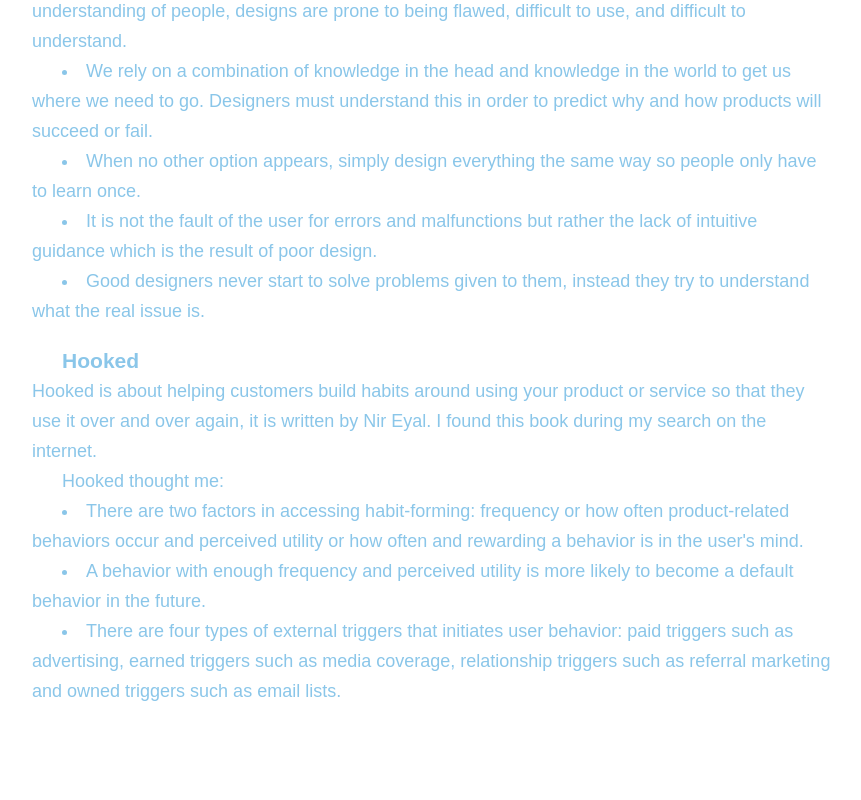
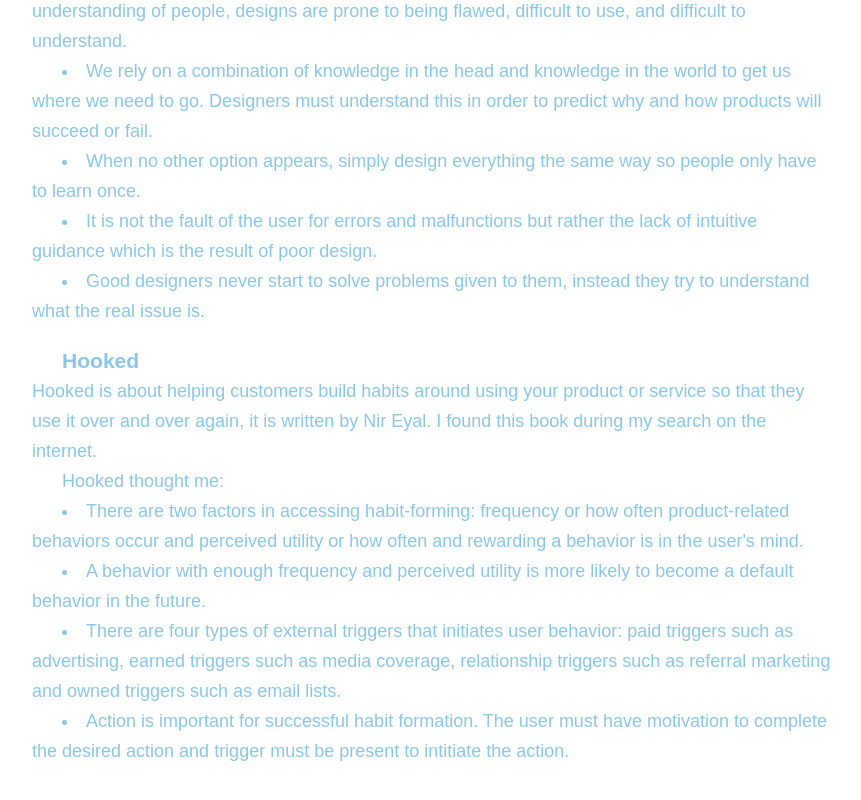
Before and after one commit to paulinemarg/myBlog, a React (Create React App) app: page /books in a window 1280 px wide. Shown: the part 2619-3419 px from the top of the page, without its empty margins (208-1069 px from the left). Before the commit the page ends 3395 px from the top, so only its background shows below. Built offline with nearby package versions, Linux system fonts and the light colour scheme; the HTML template or start-up script is replaced by a standard one.

Commit message:
updated article

```diff
--- a/src/components/pages/Books.jsx
+++ b/src/components/pages/Books.jsx
@@ -56,6 +56,7 @@
             <li>There are two factors in accessing habit-forming: frequency or how often product-related behaviors occur and perceived utility or how often and rewarding a behavior is in the user's mind.</li>
             <li>A behavior with enough frequency and perceived utility is more likely to become a default behavior in the future.</li>
             <li>There are four types of external triggers that initiates user behavior: paid triggers such as advertising, earned triggers such as media coverage, relationship triggers such as referral marketing and owned triggers such as email lists.</li>
+            <li>Action is important for successful habit formation. The user must have motivation to complete the desired action and trigger must be present to intitiate the action.</li>
           </div>
         </div>
     </div>
```
